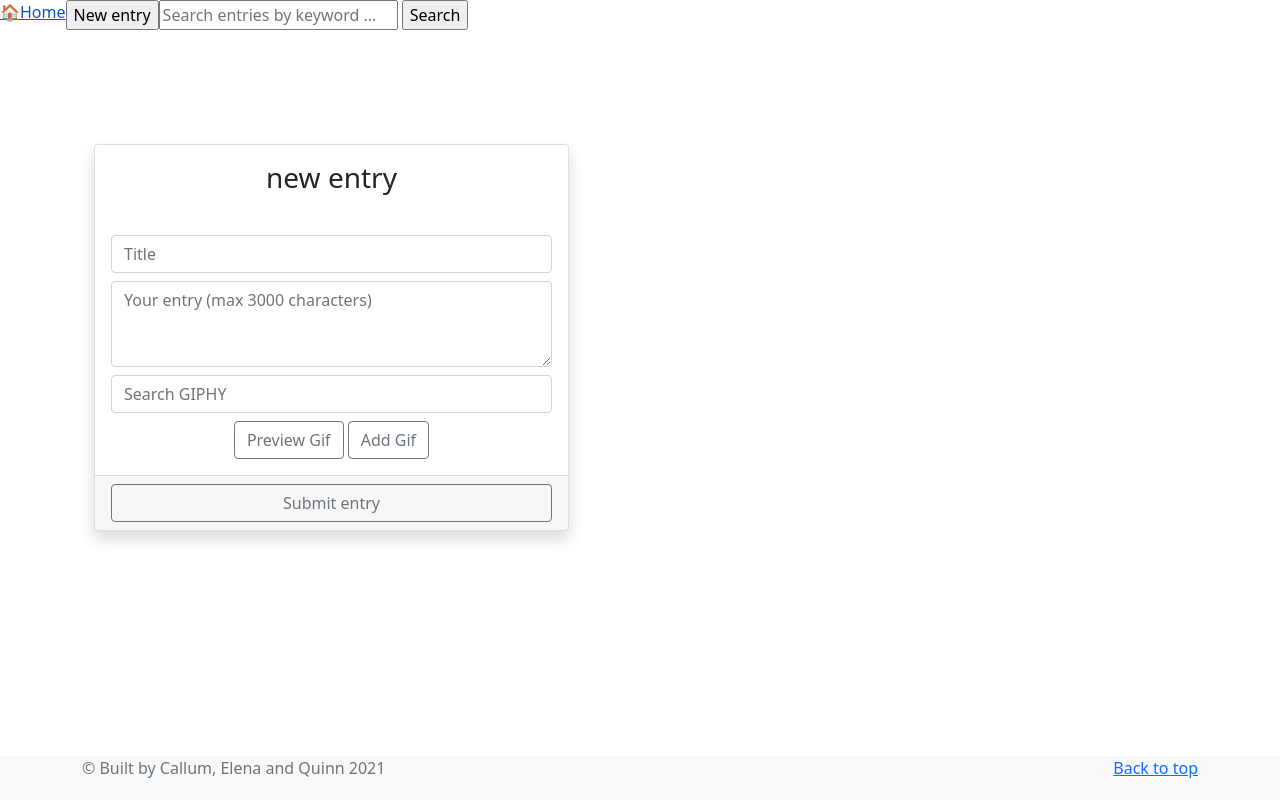
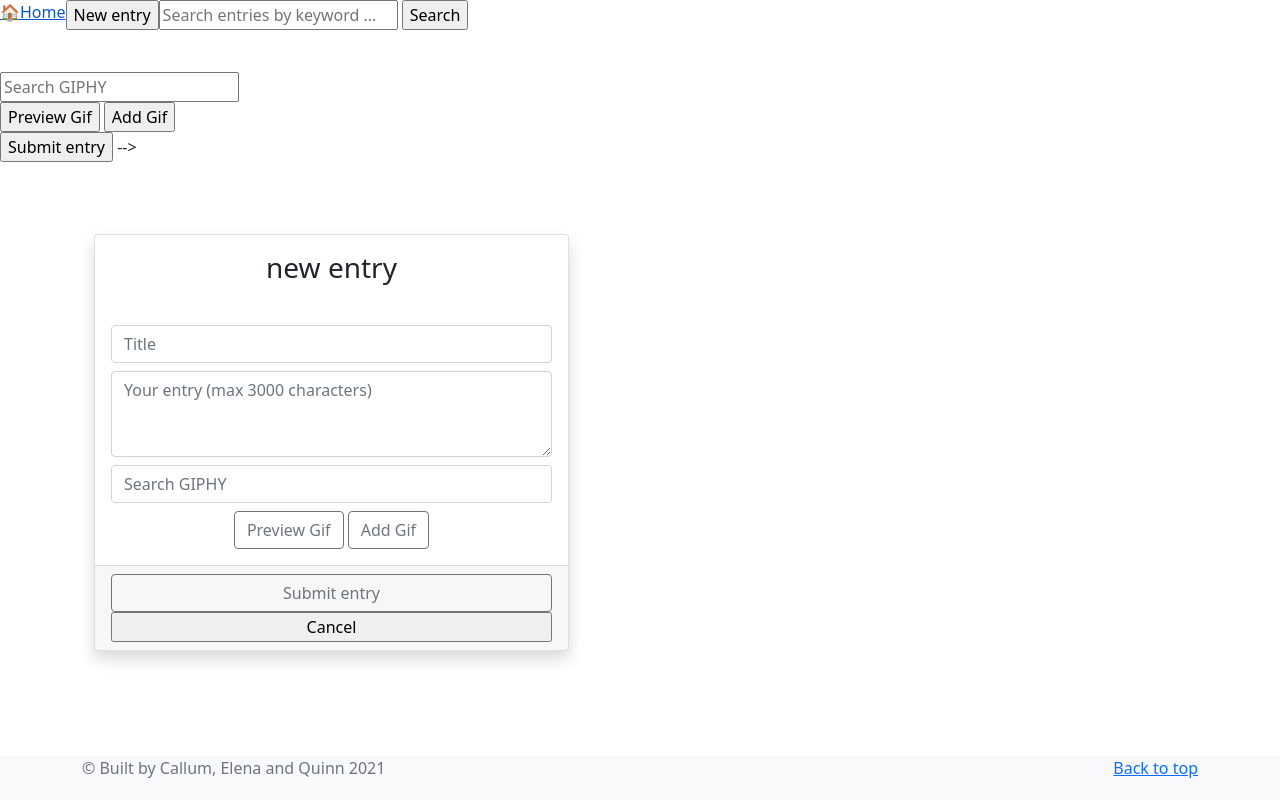
Before and after one commit to cmr33-cloud/LAP1PortfolioProject, a website: page client/index.html in a window 1280 px wide. Drawn offline with nearby package versions, Linux system fonts and the light colour scheme.

Commit message:
restore cancel button

```diff
--- a/client/index.html
+++ b/client/index.html
@@ -72,14 +72,38 @@
             </div>
         </section>
         -------------->
+        <!-- <section >
+            <div id= "newEntryHere" class="entryCard" hidden = true>
+                <form id ="newEntry">
+                    <input id="newEntryTitle" type="text" placeholder="Title">
+                    <input id="newEntryText" type="textarea" placeholder="Your entry (max 3000 characters)">
 
+                    <!-- -- add GIF ------- -->
+
+                    <form id="gifForm">
+                        <input type="search" id="searchGyphy" placeholder="Search GIPHY">
+                        <div id="gif-form-btns">
+                            <input id="gifPreviewBtn" type="submit" value="Preview Gif">
+                            <input id="addGiphy" type="button" value="Add Gif">
+                            <text id = "gifAdded1" style="color:red" hidden = true>Gif added!</text>
+                        </div>
+                    </form>
+                    <div id = "preview"></div>
+                    <!-- ----------------------->
+                    <input id="addNewEntryBtn" type="submit" value="Submit entry">
+
+                </form>
+
+                <text id = "addEntry" hidden=true>Entry successfully added!</text>
+            </div>
+        </section> -->
     <!--  ------------------------   main timeline -------  -->
 <article id="displayById"></article>
 <section class="container py-5">
-    <div id="timeline"class="row card-deck">
+    <div id="timeline" class="row card-deck">
 
   <!-- ------------add new entry card  --------------   -->
-        <article class="entryCard col-md-5  col-sm-12 card text-center shadow mx-4 my-4">
+        <article id= "newEntryHere" class="entryCard col-md-5  col-sm-12 card text-center shadow mx-4 my-4">
             <div class="row justify-content-around">
 
                 <h3 class="card-title my-3">new entry</h3>
@@ -102,7 +126,7 @@
                         <div id="gif-form-btns" class="justify-content-around" >
                             <input class="btn btn-outline-secondary" id="gifPreviewBtn" type="submit" value="Preview Gif">
                             <input class="btn btn-outline-secondary" id="addGiphy" type="button" value="Add Gif">
-                            <text id="gifAdded" style="color:red" hidden="true">Gif added!</text>
+                            <text id="gifAdded1" style="color:red" hidden="true">Gif added!</text>
                         </div>
                     </form>
                     <div id="preview"></div>
@@ -110,6 +134,7 @@
                 </div>
                     <div class="row card-footer ">
                         <input class="btn btn-outline-secondary" id="addNewEntryBtn" type="submit" value="Submit entry">
+                        <input type='button' id = "cancel" value='Cancel'>
                     </div>
 
                     <text id="addEntry" hidden="true" style="color: red;">Entry successfully added!</text>
```
